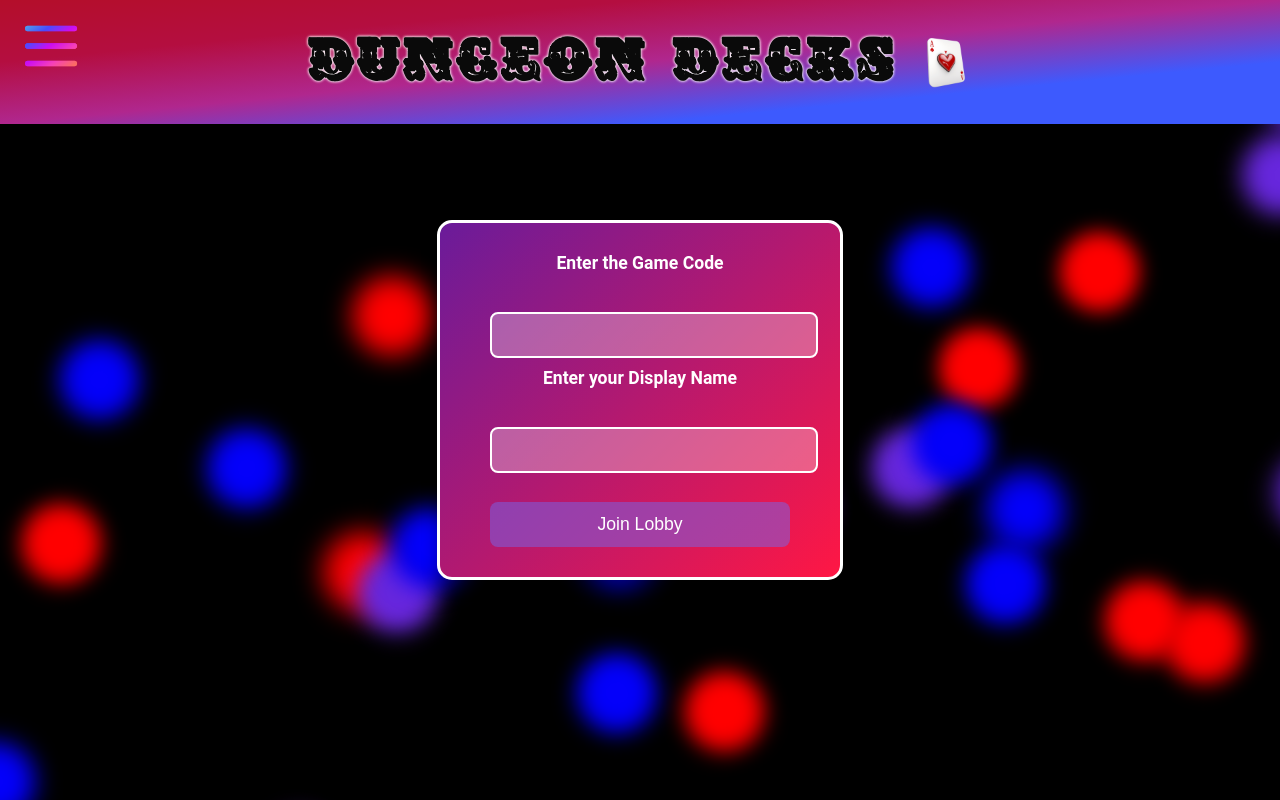
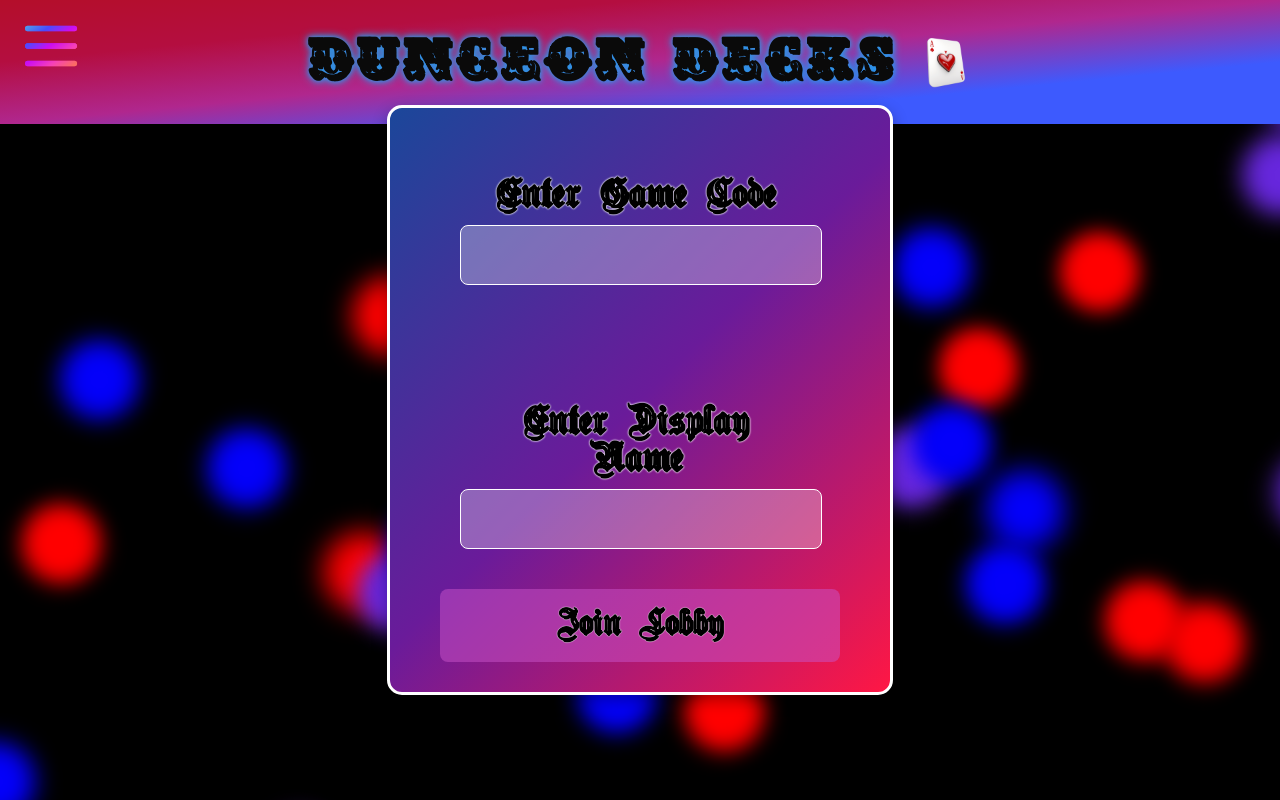
Before and after one commit to Marcus-Hurlbut/CrazyCards, a Vue app in the folder dungeon-decks-app/: page /joinLobby in a window 1280 px wide. Built offline with nearby package versions, Linux system fonts and the light colour scheme.

Commit message:
global styles & lobby UI

```diff
--- /dev/null
+++ b/dungeon-decks-app/src/assets/styles/global.css
@@ -0,0 +1,37 @@
+@font-face {
+  font-family: 'FancyFont';
+  src: url('@/assets/ttf/Embossed-Germanica.ttf') format('truetype');
+  font-weight: normal;
+  font-style: normal;
+}
+
+@font-face {
+    font-family: 'GatsbyFont';
+    src: url('@/assets/ttf/HeraldSquareTwoNF.ttf') format('truetype');
+    font-weight: normal;
+    font-style: normal;
+  }
+
+@keyframes goldGlowingBorder {
+    0% {
+      box-shadow: 0 0 5px gold, 0 0 10px gold;
+    }
+    50% {
+      box-shadow: 0 0 10px gold, 0 0 25px gold;
+    }
+    100% {
+      box-shadow: 0 0 5px gold, 0 0 10px gold;
+    }
+}
+
+@keyframes neonGlowingBorder {
+    0% {
+      box-shadow: 0 0 5px rgb(60, 137, 224), 0 0 10px rgb(0, 110, 255);
+    }
+    50% {
+      box-shadow: 0 0 25px rgb(60, 137, 224), 0 0 25px rgb(0, 110, 255);
+    }
+    100% {
+      box-shadow: 0 0 15px rgb(60, 137, 224), 0 0 10px rgb(0, 183, 255);
+    }
+}
--- a/dungeon-decks-app/src/components/DungeonDecks.vue
+++ b/dungeon-decks-app/src/components/DungeonDecks.vue
@@ -112,7 +112,7 @@ html, body {
   position: relative;
   color: linear-gradient(to bottom right, #b40e2a,  #b40e40, #b0278e, #3D5AFE, #3D5AFE);
   font-size: 3em;
-  text-shadow: 0px 0px 3px #ffffff, 0px 0px 3px #ffffff;
+  text-shadow: 0 0 5px rgb(60, 137, 224), 0 0 10px rgb(0, 183, 255);
   font-family: 'DungeonDecksFont', sans-serif;
   text-align: center;
   display: flex;
--- a/dungeon-decks-app/src/components/HeartsComponent.vue
+++ b/dungeon-decks-app/src/components/HeartsComponent.vue
@@ -228,7 +228,7 @@ export default {
         let passedCards = JSON.parse(message.body);
 
         if (passedCards === false) {
-          console.log("Still waiting on passed cards - subscribing to topic notifyPassCardsReceived");
+          console.log("Still waiting on passed cards");
           this.subscribeNotifyPassCardsReceived();
         } else {
           console.log('Passed Cards received: ', passedCards);
@@ -338,7 +338,7 @@ export default {
       let subscription = '/topic/hearts/notifyEndOfTrick/' + this.gameID.toString();
       this.stompClient.subscribe(subscription, message => {
         let name = JSON.parse(message.body);
-        console.log(`[topic/hearts/notifyEndOfTrick/${this.gameID.toString()}] - trick winner name received: `, name);
+        console.log(`[Trick winner name: `, name);
         this.announceTrickWinner(name)
       })
     },
@@ -346,7 +346,7 @@ export default {
       let subscription = '/topic/hearts/notifyEndOfRound/' + this.gameID.toString();
       this.stompClient.subscribe(subscription, message => {
         let isEndOfRound = JSON.parse(message.body);
-        console.log(`[topic/hearts/notifyEndOfRound/${this.gameID.toString()}] - message received: `, isEndOfRound)
+        console.log(`End of round message received: `, isEndOfRound)
 
         this.publishGetHand();
       })
@@ -385,7 +385,7 @@ export default {
       }
     },
     publishPassCards() {
-      if (this.passPhase) {
+      if (this.passPhase && this.selectedCards.length == 3) {
         const [card1, card2, card3] = this.selectedCards;
         console.log("Passing cards: ", this.selectedCards);
         delete this.playerCards[card1];
--- a/dungeon-decks-app/src/components/JoinLobby.vue
+++ b/dungeon-decks-app/src/components/JoinLobby.vue
@@ -2,10 +2,14 @@
 <template>
   <div class="joinGame">
     <form class="joinGameForm" @submit.prevent="join(lobbyID, displayName)">
-      <label for="lobbyID">Enter the Game Code</label><br>
-      <input type="text" id="lobbyID" v-model="lobbyID" name="lobbyID"><br>
-      <label for="displayName">Enter your Display Name</label><br>
-      <input type="text" id="displayName" v-model="displayName" name="displayName"><br><br>
+      <div class="game-code-section">
+        <label for="lobbyID">Enter Game Code</label>
+        <input type="text" id="lobbyID" v-model="lobbyID" name="lobbyID">
+      </div>
+      <div class="display-name-section">
+        <label for="displayName">Enter Display Name</label>
+        <input type="text" id="displayName" v-model="displayName" name="displayName">
+      </div>
       <button type="submit">Join Lobby</button>
     </form>
     <BubbleBackground />
@@ -18,6 +22,7 @@
   import { mapState } from 'vuex';
   import BubbleBackground from './animations/BubbleBackground.vue';
   import { v4 as uuidv4 } from 'uuid';
+  import '@/assets/styles/global.css';
 
   export default {
     name: 'JoinLobby',
@@ -107,42 +112,55 @@
 
 <style scoped>
 .joinGameForm {
-    position: absolute;
+  position: fixed;
   top: 50%;
   left: 50%;
   transform: translate(-50%, -50%);
   display: inline-block;
   padding: 30px 50px;
-    background: linear-gradient(135deg, #6a1b9a, #ff1744);
+  background: linear-gradient(135deg, #1b479a ,#6a1b9a, #ff1744);
   border-radius: 15px;
   border: 3px solid #ffffff;
   box-shadow: 0 6px 15px rgba(0, 0, 0, 0.3);
   text-align: center;
-    color: #fff;
-    width: 300px;
+  width: 400px;
   transition: all 0.3s ease-in-out;
   z-index: 100;
+  align-items: center;
+}
+
+.display-name-section , .game-code-section {
+  padding: 10% 10%;
+  transform: translateX(-05%);
+}
+
+.game-code-section {
+  margin-bottom: 10%;
 }
 
 .joinGameForm label {
-    font-size: 1.1em;
+  font-family: 'FancyFont', sans-serif;
+  font-size: 2.2em;
   margin-bottom: 10px;
   display: block;
   font-weight: bold;
-    color: #ffffff;
+  color: black;
+  text-shadow: 0px 0px 2px #f6f8f8, 0px 0px 2px #ffffff;
+  transform: translateX(5%);
 }
 
 .joinGameForm input {
   width: 100%;
-    padding: 12px;
-    margin: 10px 0;
+  padding: 20px;
   border-radius: 8px;
-    border: 2px solid #fff;
+  border: 1px solid #fff;
   font-size: 1em;
   background: rgba(255, 255, 255, 0.3);
   color: #fff;
   text-align: center;
-    transition: background 0.3s ease;
+  transition: 0.3s ease;
+  align-items: center;
+
 }
 
 .joinGameForm input::placeholder {
@@ -155,20 +173,25 @@
 }
 
 .joinGameForm button {
+  font-family: 'FancyFont', sans-serif;
+  font-weight: bold;
+  font-size: 2em;
   width: 100%;
-    padding: 12px;
+  padding: 20px;
   border-radius: 8px;
-    background-color: rgba(120, 101, 233, 0.507);
-    color: #fff;
+  background-color: rgba(201, 84, 201, 0.507);
+  color: black;
   border: none;
-    font-size: 1.1em;
   cursor: pointer;
-    transition: background 0.3s ease, transform 0.2s ease;
+  transition: 0.3s ease, transform 0.2s ease;
+  text-shadow: 0px 0px 1px #ffffff, 0px 0px 1px #ffffff;
+  align-items: center;
 }
 
 .joinGameForm button:hover {
-    background-color: rgba(107, 82, 250, 0.507);;
+  background-color: rgba(35, 68, 214, 0.507);
   transform: scale(1.05);
+  animation: neonGlowingBorder 2s infinite alternate;
 }
 
 .joinGameForm button:active {
--- a/dungeon-decks-app/src/components/LobbyComponent.vue
+++ b/dungeon-decks-app/src/components/LobbyComponent.vue
@@ -3,7 +3,8 @@
   <div class="heartsLobby">
     <div v-if="isLobbyCreated" class="lobbyPlayerList" >
       <h1>Waiting for other players...</h1>
-      <h2>Game Code: {{ lobbyID }}</h2>
+      <h3>Game Code</h3>
+      <h2>{{ lobbyID }}</h2>
       <ul>
         <li> {{ displayName || 'Waiting..'}}</li>
         <li> {{ otherPlayerNames[0] || 'Waiting..'}}</li>
@@ -21,6 +22,7 @@ import { mapState } from 'vuex';
 import { mapActions } from 'vuex';
 import BubbleBackground from './animations/BubbleBackground.vue';
 import { v4 as uuidv4 } from 'uuid';
+import '@/assets/styles/global.css';
 
 export default {
   name: 'LobbyComponent',
@@ -161,11 +163,14 @@ export default {
   display: inline-block;
   padding: 30px 40px;
   text-align: center;
-  background: linear-gradient(to bottom right, #C2185B, #9C27B0);
+  background: linear-gradient(to bottom right, #b1031a, #a30c8a, #2762b0);
   border-radius: 15px;
   box-shadow: 0 4px 12px rgba(0, 0, 0, 0.5);
   width: 100%;
-  max-width: 450px;
+  height: 100%;
+  max-width: 35vw;
+  max-height: 80vh;
+  height: auto;
   transition: transform 0.3s ease-in-out, box-shadow 0.3s ease;
   z-index: 100;
 }
@@ -173,40 +178,54 @@ export default {
 .lobbyPlayerList:hover {
   transform: translate(-50%, -51%);
   box-shadow: 0 8px 20px rgba(0, 0, 0, 0.6);
-  background: linear-gradient(to bottom right, #C2185B, rgb(177, 52, 199));
+  background: linear-gradient(to bottom right, #b1031a, #8a0cb1, #2762b0);
 }
 
-h1, h2 {
-  color: white;
-  font-family: 'Trebuchet MS', 'Lucida Sans Unicode', 'Lucida Grande', 'Lucida Sans', Arial, sans-serif;
+h1, h3 {
+  color: black;
+  font-family: 'GatsbyFont';
+  animation: glowingBorder 2s infinite alternate;
+  text-shadow: 0px 0px 4px rgb(60, 137, 224), 0px 0px 3px rgb(0, 183, 255);;
 }
 
 h1 {
-  font-size: 2.5em;
+  font-size: 3.2em;
   font-weight: bold;
   margin-bottom: 15px;
 }
 
 h2 {
-  font-size: 1.5em;
+  font-size: 3.2em;
   font-weight: bold;
   margin-bottom: 20px;
+  color: black;
+  font-family: 'FancyFont';
+  text-shadow: 0 0 5px rgb(60, 137, 224), 0 0 10px rgb(0, 183, 255);
+}
+
+h3 {
+  font-size: 2em;
+  font-weight: bold;
+  margin-bottom: -25px;
 }
 
 ul {
   list-style-type: none;
   margin: 0;
-  padding: 0;
+  padding: 10px;
 }
 
 ul li {
-  font-size: 1.2em;
-  color: white;
+  font-family: 'FancyFont';
+  animation: neonGlowingBorder 2s infinite alternate;
+  font-size: 2em;
+  color: black;
   padding: 10px;
   margin: 8px 0;
   background: rgba(0, 0, 0, 0.4);
   border-radius: 10px;
   transition: background-color 0.3s, transform 0.3s;
+  text-shadow: 0px 0px 4px #44c9e0, 0px 0px 3px #ffffff;
 }
 
 ul li:hover {
--- a/dungeon-decks-app/src/components/forms/CreateLobbyForm.vue
+++ b/dungeon-decks-app/src/components/forms/CreateLobbyForm.vue
@@ -10,6 +10,7 @@
   </template>
 
 <script>
+import '@/assets/styles/global.css';
 import { mapActions } from 'vuex';
 import BubbleBackground from '../animations/BubbleBackground.vue';
 export default {
@@ -50,37 +51,40 @@
     left: 50%;
     transform: translate(-50%, -50%);
     display: inline-block;
-    padding: 30px 50px;
-    background: linear-gradient(135deg, #6a1b9a, #ff1744);
+    font-family: 'FancyFont', sans-serif;
+    padding: 50px 80px;
+    background: linear-gradient(135deg, #1b479a ,#6a1b9a, #ff1744);
     border-radius: 15px;
     border: 3px solid #ffffff;
     box-shadow: 0 6px 15px rgba(0, 0, 0, 0.3);
     text-align: center;
-    color: #fff;
+    color: black;
     width: 300px;
     transition: all 0.3s ease-in-out;
     z-index: 100;
   }
 
   .createLobbyForm label {
-    font-size: 1.1em;
-    margin-bottom: 10px;
+    font-size: 2em;
+    margin-bottom: 40px;
     display: block;
-    font-weight: bold;
-    color: #ffffff;
+    color: black;
+    position: relative;
+    text-shadow: 0px 0px 2px #f6f8f8, 0px 0px 2px #ffffff;
   }
 
   .createLobbyForm input {
     width: 100%;
     padding: 12px;
-    margin: 10px 0;
+    margin: 20px -50px;
     border-radius: 8px;
     border: 2px solid #fff;
     font-size: 1em;
     background: rgba(255, 255, 255, 0.3);
     color: #fff;
     text-align: center;
-    transition: background 0.3s ease;
+    transition: 0.3s ease;
+    left: 50%;
   }
 
   .createLobbyForm input::placeholder {
@@ -96,17 +100,21 @@
   width: 100%;
   padding: 12px;
   border-radius: 8px;
-    background-color: rgba(120, 101, 233, 0.507);
-    color: #fff;
+  background-color: rgba(201, 84, 201, 0.507);
+  color: black;
+  font-weight: bold;
+  text-shadow: 0px 0px 1px #f6f8f8, 0px 0px 1px #ffffff;
   border: none;
-    font-size: 1.1em;
+  font-size: 1.8em;
   cursor: pointer;
-    transition: background 0.3s ease, transform 0.2s ease;
+  transition: 0.3s ease, transform 0.2s ease;
+  font-family: 'FancyFont', sans-serif;
 }
 
 .createLobbyForm button:hover {
-    background-color: rgba(107, 82, 250, 0.507);;
+  background-color: rgba(35, 68, 214, 0.507);
   transform: scale(1.05);
+  animation: neonGlowingBorder 2s infinite alternate;
 }
 
 .createLobbyForm button:active {
--- a/dungeon-decks-app/src/components/hud/GameHUD.vue
+++ b/dungeon-decks-app/src/components/hud/GameHUD.vue
@@ -2,7 +2,6 @@
   <div class="game-hud">
     <h3 class="player-name">{{ username }}</h3>
       <div class="grid-container">
-        <!-- <div class="grid-item">Hand Sort</div> -->
         <div class="grid-item"> Hand Sort
           <div class="radio-container">
             <label class="radio-label">
```
Also changed, not shown: dungeon-decks-app/src/components/games/SpadesComponent.vue (+2 -15 lines). Lines whose indentation alone changed are shown as unchanged.
